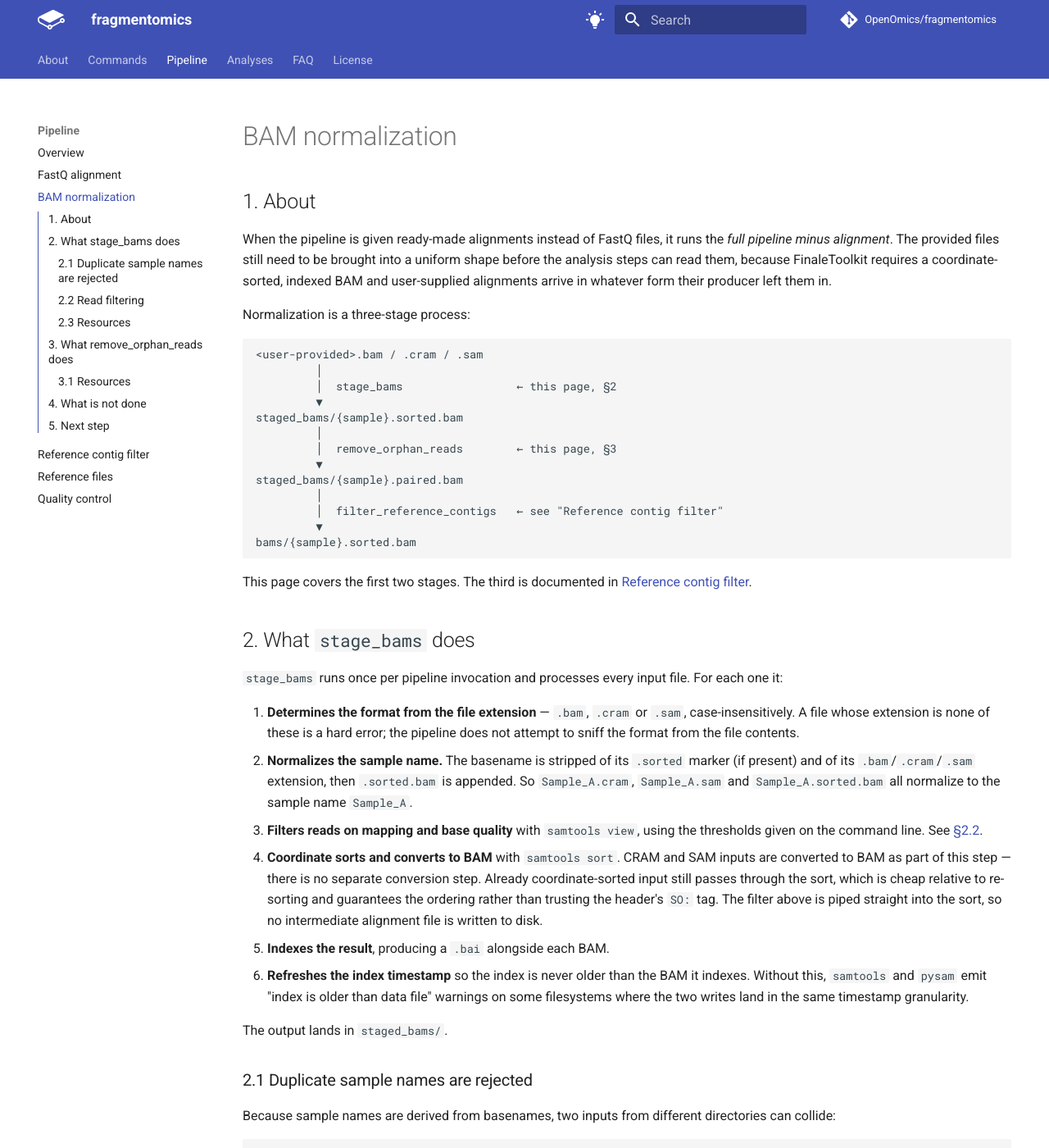
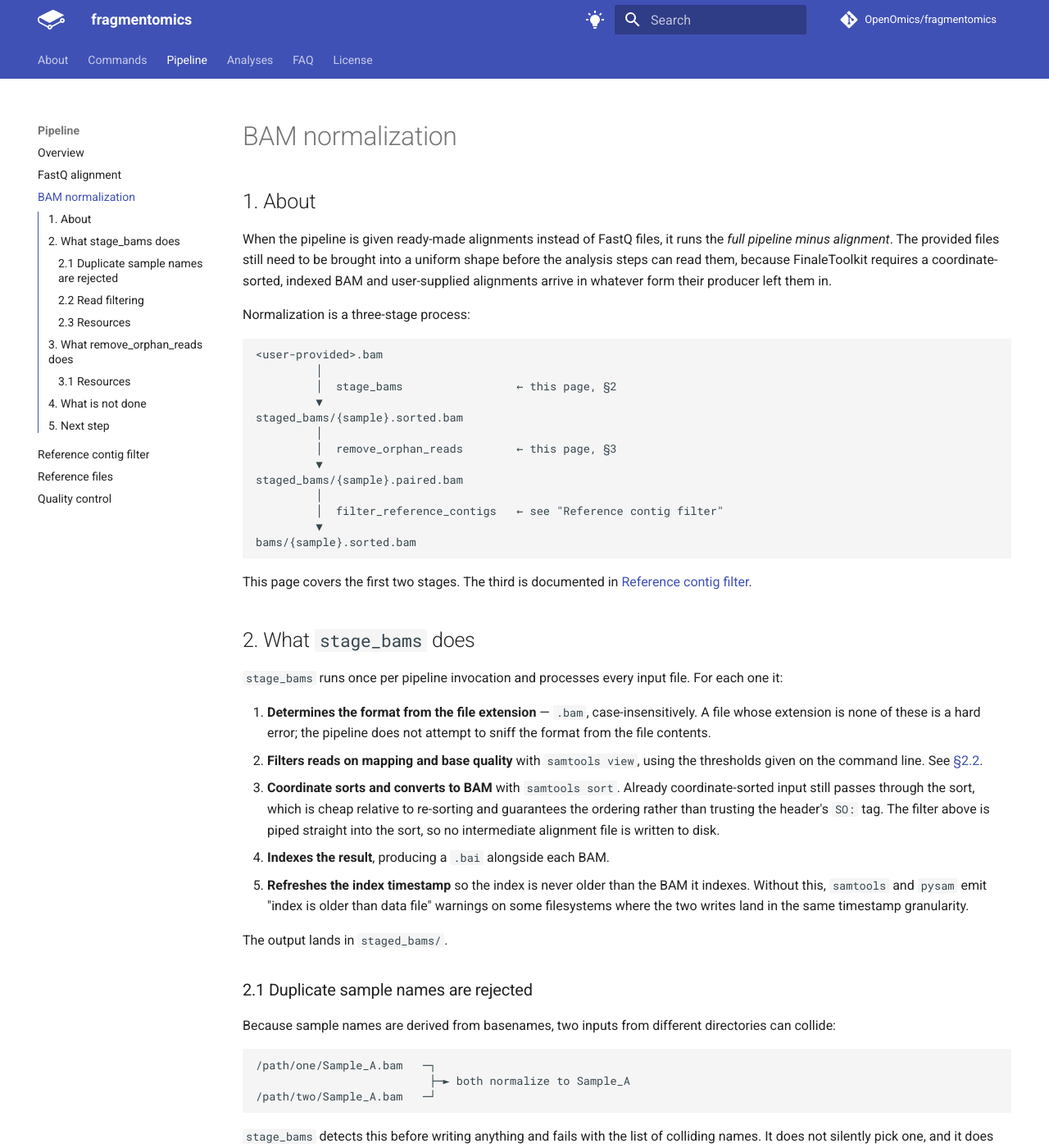
Before and after one commit to OpenOmics/fragmentomics, an MkDocs documentation site: the page built from docs/pipeline/bam-normalization.md, in a window 1280 px wide and 1400 px high. Shown: the whole window at 82% size. Built offline with MkDocs 1.6.1 and Material for MkDocs 9.7.7, drawn with Linux system fonts in a browser that asks for light colours; comment, search, counter and statistics services are not loaded; some of the changed text lies outside the part shown.

Commit message:
docs!: removing references to input CRAM or SAM files.

````diff
--- a/docs/pipeline/bam-normalization.md
+++ b/docs/pipeline/bam-normalization.md
@@ -7,7 +7,7 @@ When the pipeline is given ready-made alignments instead of FastQ files, it runs
 Normalization is a three-stage process:
 
 ```text
-<user-provided>.bam / .cram / .sam
+<user-provided>.bam
          │
          │  stage_bams                 ← this page, §2
          ▼
@@ -28,12 +28,11 @@ This page covers the first two stages. The third is documented in [Reference con
 
 `stage_bams` runs once per pipeline invocation and processes every input file. For each one it:
 
-1. **Determines the format from the file extension** — `.bam`, `.cram` or `.sam`, case-insensitively. A file whose extension is none of these is a hard error; the pipeline does not attempt to sniff the format from the file contents.
-2. **Normalizes the sample name.** The basename is stripped of its `.sorted` marker (if present) and of its `.bam`/`.cram`/`.sam` extension, then `.sorted.bam` is appended. So `Sample_A.cram`, `Sample_A.sam` and `Sample_A.sorted.bam` all normalize to the sample name `Sample_A`.
-3. **Filters reads on mapping and base quality** with `samtools view`, using the thresholds given on the command line. See [§2.2](#22-read-filtering).
-4. **Coordinate sorts and converts to BAM** with `samtools sort`. CRAM and SAM inputs are converted to BAM as part of this step — there is no separate conversion step. Already coordinate-sorted input still passes through the sort, which is cheap relative to re-sorting and guarantees the ordering rather than trusting the header's `SO:` tag. The filter above is piped straight into the sort, so no intermediate alignment file is written to disk.
-5. **Indexes the result**, producing a `.bai` alongside each BAM.
-6. **Refreshes the index timestamp** so the index is never older than the BAM it indexes. Without this, `samtools` and `pysam` emit "index is older than data file" warnings on some filesystems where the two writes land in the same timestamp granularity.
+1. **Determines the format from the file extension** — `.bam`, case-insensitively. A file whose extension is none of these is a hard error; the pipeline does not attempt to sniff the format from the file contents.
+2. **Filters reads on mapping and base quality** with `samtools view`, using the thresholds given on the command line. See [§2.2](#22-read-filtering).
+3. **Coordinate sorts and converts to BAM** with `samtools sort`. Already coordinate-sorted input still passes through the sort, which is cheap relative to re-sorting and guarantees the ordering rather than trusting the header's `SO:` tag. The filter above is piped straight into the sort, so no intermediate alignment file is written to disk.
+4. **Indexes the result**, producing a `.bai` alongside each BAM.
+5. **Refreshes the index timestamp** so the index is never older than the BAM it indexes. Without this, `samtools` and `pysam` emit "index is older than data file" warnings on some filesystems where the two writes land in the same timestamp granularity.
 
 The output lands in `staged_bams/`.
 
@@ -44,7 +43,7 @@ Because sample names are derived from basenames, two inputs from different direc
 ```text
 /path/one/Sample_A.bam   ─┐
                           ├─► both normalize to Sample_A
-/path/two/Sample_A.cram  ─┘
+/path/two/Sample_A.bam   ─┘
 ```
 
 `stage_bams` detects this before writing anything and fails with the list of colliding names. It does not silently pick one, and it does not disambiguate by adding a suffix — a collision means the two files would have produced results attributed to the same sample, and only the user knows which name each should have. Rename the inputs and re-run.
````
Also changed, not shown: docs/analyses/index.md (+1 -1 lines), docs/pipeline/overview.md (+3 -3 lines), 2 other files.
